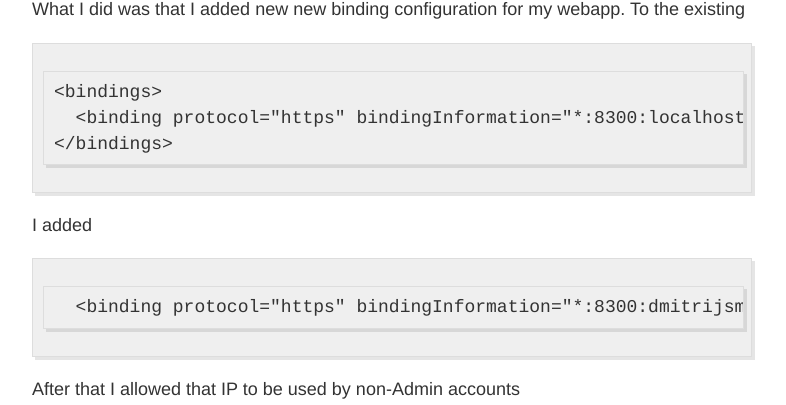
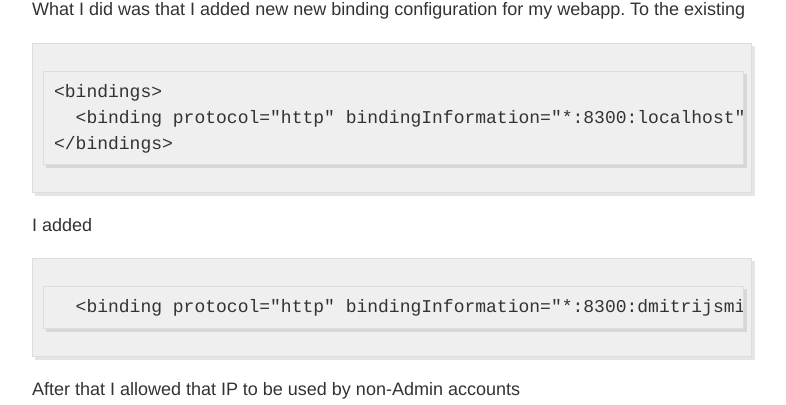
Before and after one commit to minajevs/blog, a Jekyll site: the page built from _posts/2016-3-9-IIS-from-lan.md, in a window 1280 px wide. Shown: the part 1518-1923 px from the top of the page, without its empty margins (248-1034 px from the left). Built offline with Jekyll 4.4.1, drawn with Linux system fonts in a browser that asks for light colours; Markdown is read by kramdown in place of the engine named in the settings.

Commit message:
Update 2016-3-9-IIS-from-lan.md

````diff
--- a/_posts/2016-3-9-IIS-from-lan.md
+++ b/_posts/2016-3-9-IIS-from-lan.md
@@ -27,14 +27,14 @@ What I did was that I added new new binding configuration for my webapp. To the
 
 ```
 <bindings>
-  <binding protocol="https" bindingInformation="*:8300:localhost" />
+  <binding protocol="http" bindingInformation="*:8300:localhost" />
 </bindings>
 ```
 
 I added
 
 ```
-  <binding protocol="https" bindingInformation="*:8300:dmitrijsminajevs" />
+  <binding protocol="http" bindingInformation="*:8300:dmitrijsminajevs" />
 ```
 
 After that I allowed that IP to be used by non-Admin accounts
````
